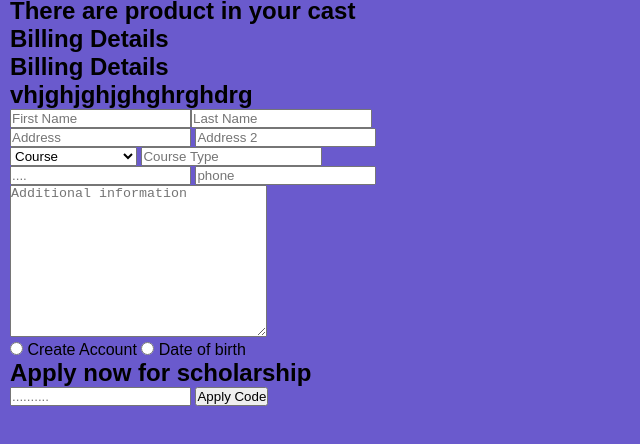
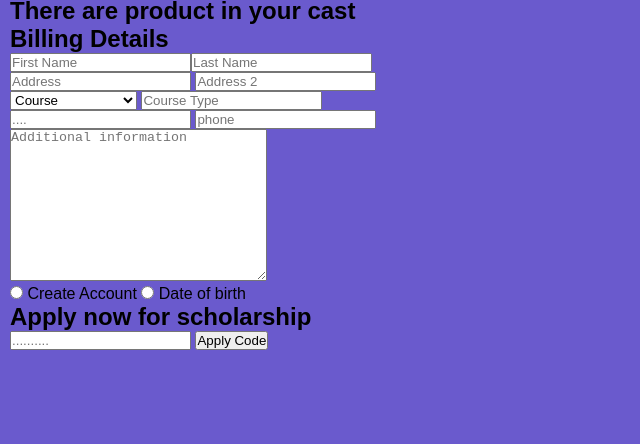
Before and after one commit to PatrickYankah/htmlforms, a plain HTML site: page Newform.html in a window 1280 px wide. Shown: the part 50-494 px from the top of the page, without its empty margins (0-640 px from the left). Drawn offline with Linux system fonts and the light colour scheme.

Commit message:
h2 deleted

```diff
--- a/Newform.html
+++ b/Newform.html
@@ -12,8 +12,8 @@
         <h1>Checkout</h1>
         <h2>There are product in your cast</h2>
         <h2>Billing Details</h2>
-        <h2>Billing Details</h2>
-        <h2>vhjghjghjghghrghdrg</h2>
+
+
     </div>
     <div class="form">
         <form action="">
```
